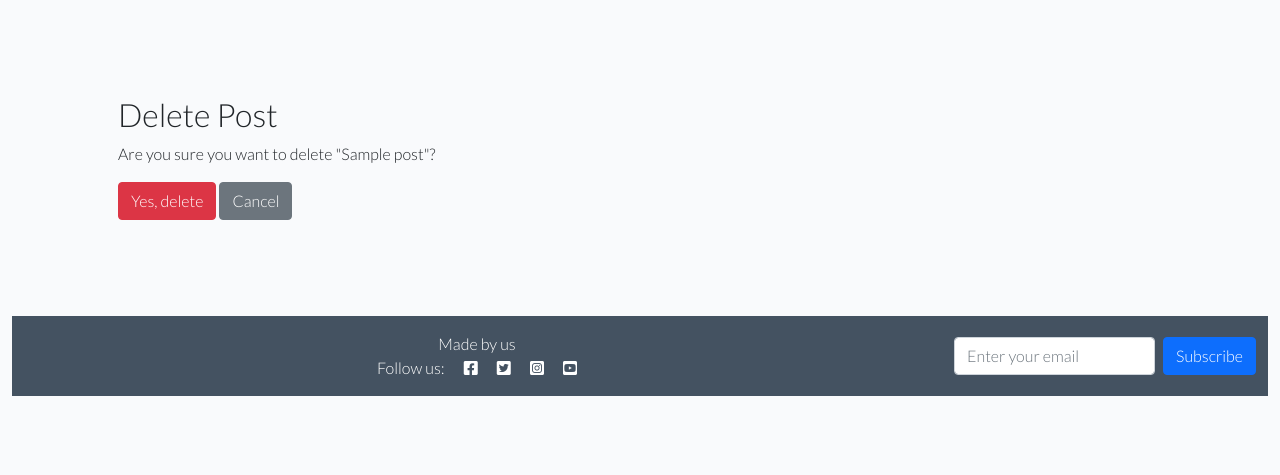
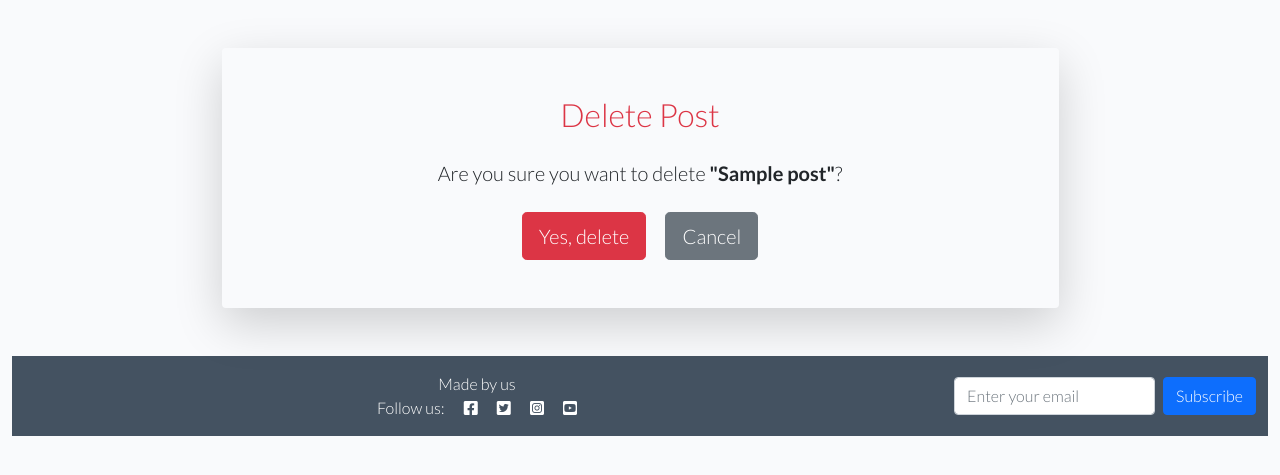
Before and after one commit to Friday79/my_site, a Django app: a page that uses templates/post_confirm_delete.html in a window 1280 px wide. Shown: the part 92-567 px from the top of the page. Run offline with Django 3.2, Linux system fonts and the light colour scheme; a user stored in the database is signed in; tables that the repository leaves empty hold one stand-in row (values such as "Sample post").

Commit message:
footer push down on signout page and postconfirm delete page

```diff
--- a/templates/account/logout.html
+++ b/templates/account/logout.html
@@ -14,7 +14,7 @@
     </div>
   </div>
   <div class="row">
-    <div class="col-md-8 mt-3 offset-md-2">
+    <div class="col-md-8 mt-3 offset-md-2 p-3">
 
       <form method="post" action="{% url 'account_logout' %}">
         {% csrf_token %}
--- a/templates/post_confirm_delete.html
+++ b/templates/post_confirm_delete.html
@@ -1,12 +1,22 @@
 {% extends "base.html" %}
 {% block content %}
-<div class="container my-5 p-5">
-    <h2>Delete Post</h2>
-    <p>Are you sure you want to delete "{{ object.title }}"?</p>
-    <form method="post">
-        {% csrf_token %}
-        <button type="submit" class="btn btn-danger">Yes, delete</button>
-        <a href="{% url 'post_detail' object.slug %}" class="btn btn-secondary">Cancel</a>
-    </form>
+<div class="container my-5 d-flex justify-content-center">
+    <div class="card shadow-lg border-0 w-75">
+        <div class="card-body text-center p-5">
+            <h2 class="card-title text-danger mb-4">Delete Post</h2>
+            <p class="card-text fs-5">
+                Are you sure you want to delete <strong>"{{ object.title }}"</strong>?
+            </p>
+            <form method="post" class="mt-4">
+                {% csrf_token %}
+                <button type="submit" class="btn btn-danger btn-lg me-3">
+                    <i class="bi bi-trash"></i> Yes, delete
+                </button>
+                <a href="{% url 'post_detail' object.slug %}" class="btn btn-secondary btn-lg">
+                    <i class="bi bi-x-circle"></i> Cancel
+                </a>
+            </form>
+        </div>
+    </div>
 </div>
 {% endblock %}
```
